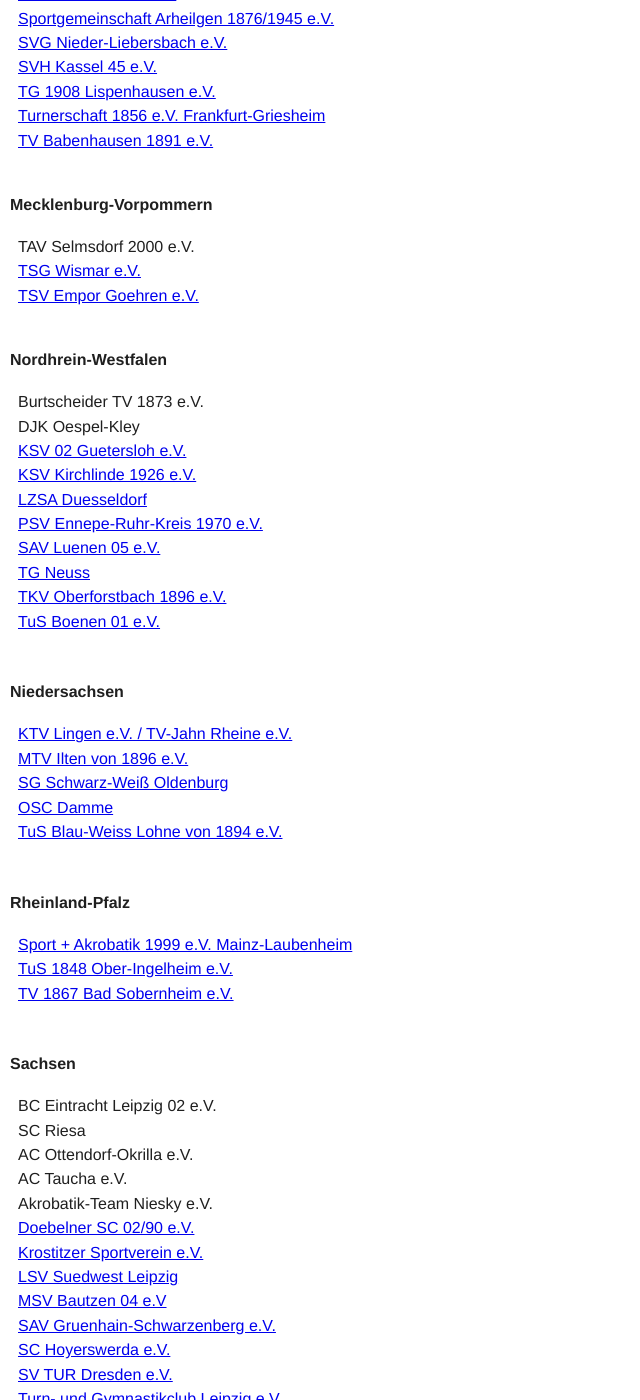
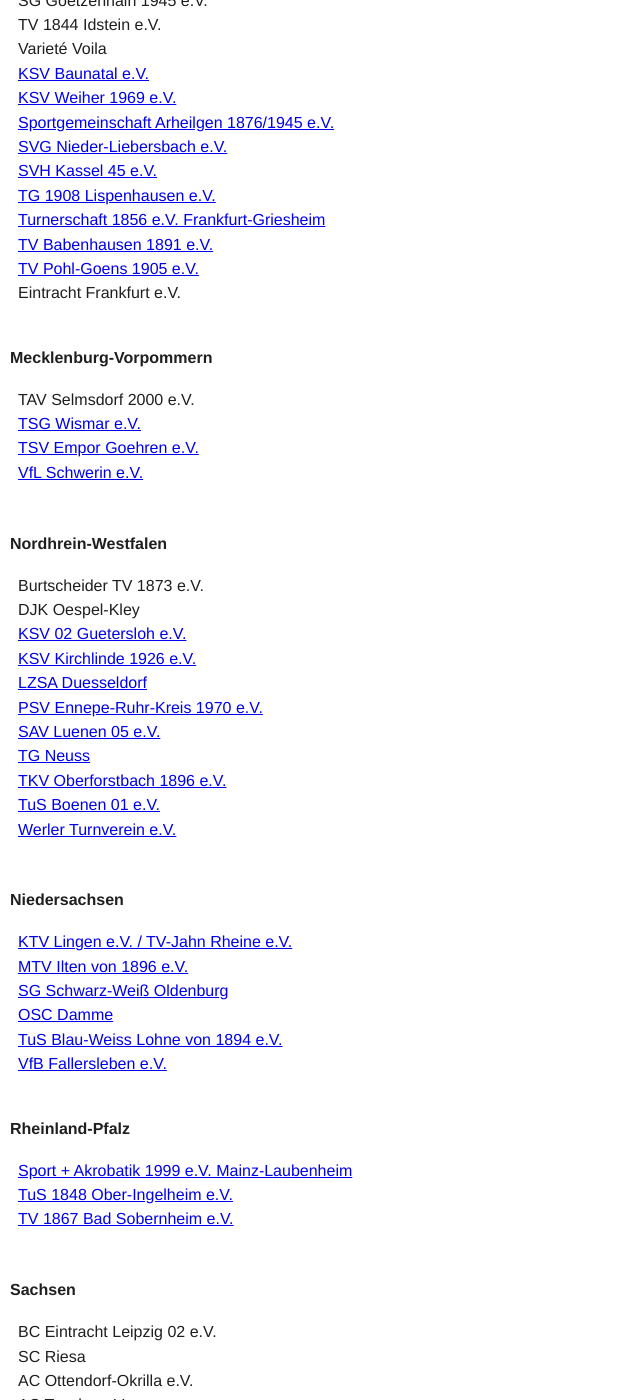
Before and after one commit to floshin/acrolib, a Jekyll site: the page built from community.md, in a window 1280 px wide and 1400 px high, scrolled down 2563 px. Shown: the whole window, without its empty margins (0-640 px from the left). Built offline with Jekyll 4.4.1, drawn with Linux system fonts in a browser that asks for light colours; our own code applies the rules of GitHub Pages for plain Markdown files; some of the changed text lies outside the part shown.

Commit message:
Update community.md

```diff
--- a/community.md
+++ b/community.md
@@ -56,6 +56,12 @@
 * [TSV Grafenau](http://www.tsv-grafenau.de/)
 * [TV Altenstadt e.V.](http://www.tvaltenstadt.de/)
 * TV Burgberg 1897 e.V (no link)
+* [TV Ebersbach e.V.](http://www.tv-ebersbach.de/)
+* [TV Moegglingen](http://www.tvm-online.de/)
+* [TV Uhingen](http://www.tv-uhingen.de/)
+* [VfL Sindelfingen](http://www.sportakrobatik.vfl-sindelfingen.de/)
+*
+
 
 
 #### Berlin
@@ -106,6 +112,9 @@
 * [TG 1908 Lispenhausen e.V.](http://www.akrobatik-lispenhausen.npage.de/)
 * [Turnerschaft 1856 e.V. Frankfurt-Griesheim](http://www.ts-griesheim.de/)
 * [TV Babenhausen 1891 e.V.](http://www.tvbabenhausen.de/)
+* [TV Pohl-Goens 1905 e.V.](http://www.sportakrobatik-pohlgoens.de/)
+* Eintracht Frankfurt e.V.
+
 
 
 #### Mecklenburg-Vorpommern
@@ -113,6 +122,8 @@
 * TAV Selmsdorf 2000 e.V.
 * [TSG Wismar e.V.](http://www.tsg-wismar.de/)
 * [TSV Empor Goehren e.V.](http://www.sportakrobatik-ruegen.de/)
+* [VfL Schwerin e.V.](http://www.vfl-schwerin.de/)
+*
 
 
 #### Nordhrein-Westfalen
@@ -127,6 +138,7 @@
 * [TG Neuss](http://www.tg-neuss.de/)
 * [TKV Oberforstbach 1896 e.V.](http://www.tkv-oberforstbach.de/)
 * [TuS Boenen 01 e.V.](https://www.tus-boenen.de/sportangebote/sportakrobatik/)
+* [Werler Turnverein e.V.](http://www.werler-tv.de/)
 *
 
 
@@ -138,7 +150,7 @@
 * [SG Schwarz-Weiß Oldenburg](http://www.sportakrobatik-oldenburg.de)
 * [OSC Damme](http://www.osc-damme.de)
 * [TuS Blau-Weiss Lohne von 1894 e.V.](http://www.blau-weiss-lohne.de/)
-*
+* [VfB Fallersleben e.V.](http://www.vfb-fallersleben.de/)
 
 
 #### Rheinland-Pfalz
```
Also changed, not shown: other parts of community.md (+2 -1 lines).
